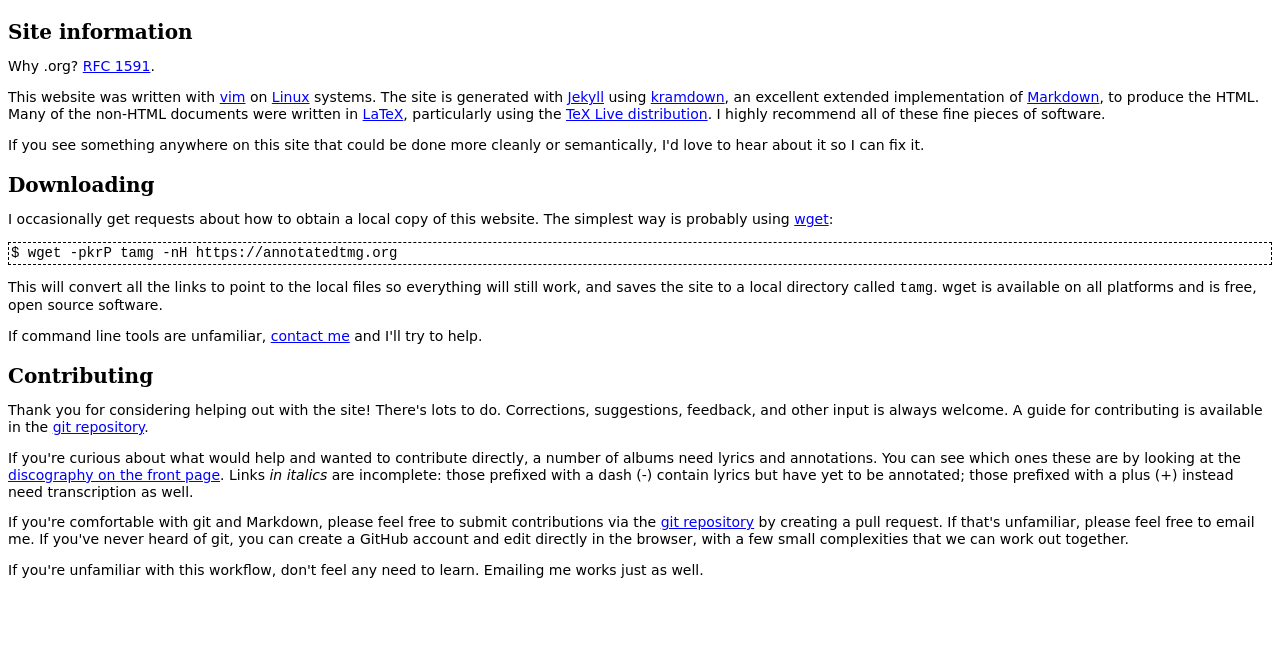
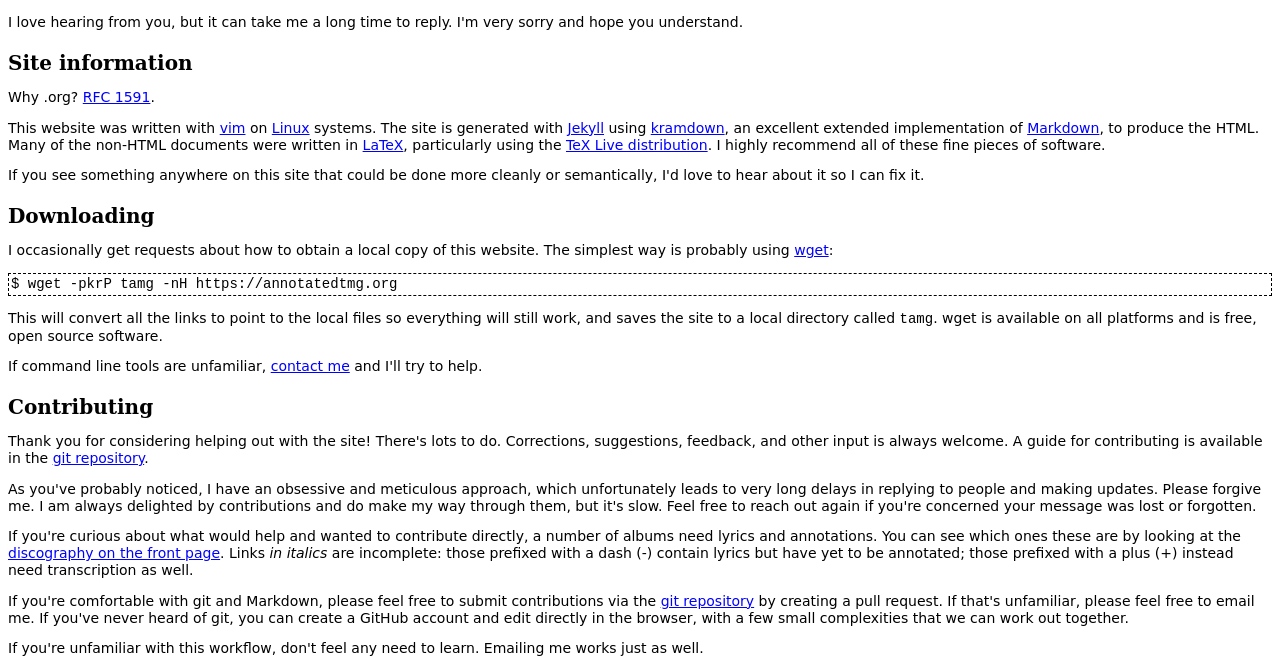
Before and after one commit to annotatedtmg/annotatedtmg, a Jekyll site: the page built from tmg/about.md, in a window 1280 px wide. Shown: the part 243-914 px from the top of the page. Built offline with Jekyll 4.4.1, drawn with Linux system fonts in a browser that asks for light colours.

Commit message:
minor: add apology and explanation for delays

```diff
--- a/tmg/about.md
+++ b/tmg/about.md
@@ -7,6 +7,9 @@ info:   Biographical and website information
 # Contact info # {#contact}
 
 You can reach me at: {% include root.contact %}
+
+I love hearing from you, but it can take me a long time to reply. I'm very
+sorry and hope you understand.
 
 # Site information # {#site}
 
@@ -55,6 +58,12 @@ Thank you for considering helping out with the site! There's lots to do.
 Corrections, suggestions, feedback, and other input is always welcome. A guide
 for contributing is available in the [git repository][repo].
 
+As you've probably noticed, I have an obsessive and meticulous approach, which
+unfortunately leads to very long delays in replying to people and making
+updates. Please forgive me. I am always delighted by contributions and do make
+my way through them, but it's slow. Feel free to reach out again if you're
+concerned your message was lost or forgotten.
+
 If you're curious about what would help and wanted to contribute directly, a
 number of albums need lyrics and annotations. You can see which ones these are
 by looking at the [discography on the front page](index.html). Links *in
```
